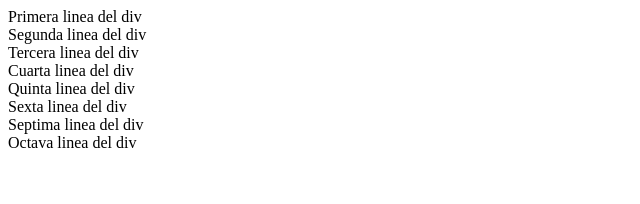
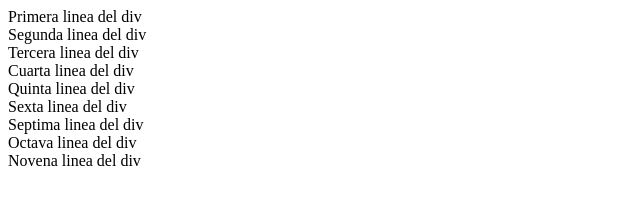
Before and after one commit to nils1116/CURSO_1_BUENAS_PRACTICAS, a plain HTML site: page index.html in a window 1280 px wide. Shown: the whole page, without its empty margins (0-640 px from the left). Drawn offline with Linux system fonts and the light colour scheme.

Commit message:
Six Commit

```diff
--- a/index.html
+++ b/index.html
@@ -14,5 +14,6 @@
     <div>Sexta linea del div</div>
     <div>Septima linea del div</div>
     <div>Octava linea del div</div>
+    <div>Novena linea del div</div>
 </body>
 </html>
```
